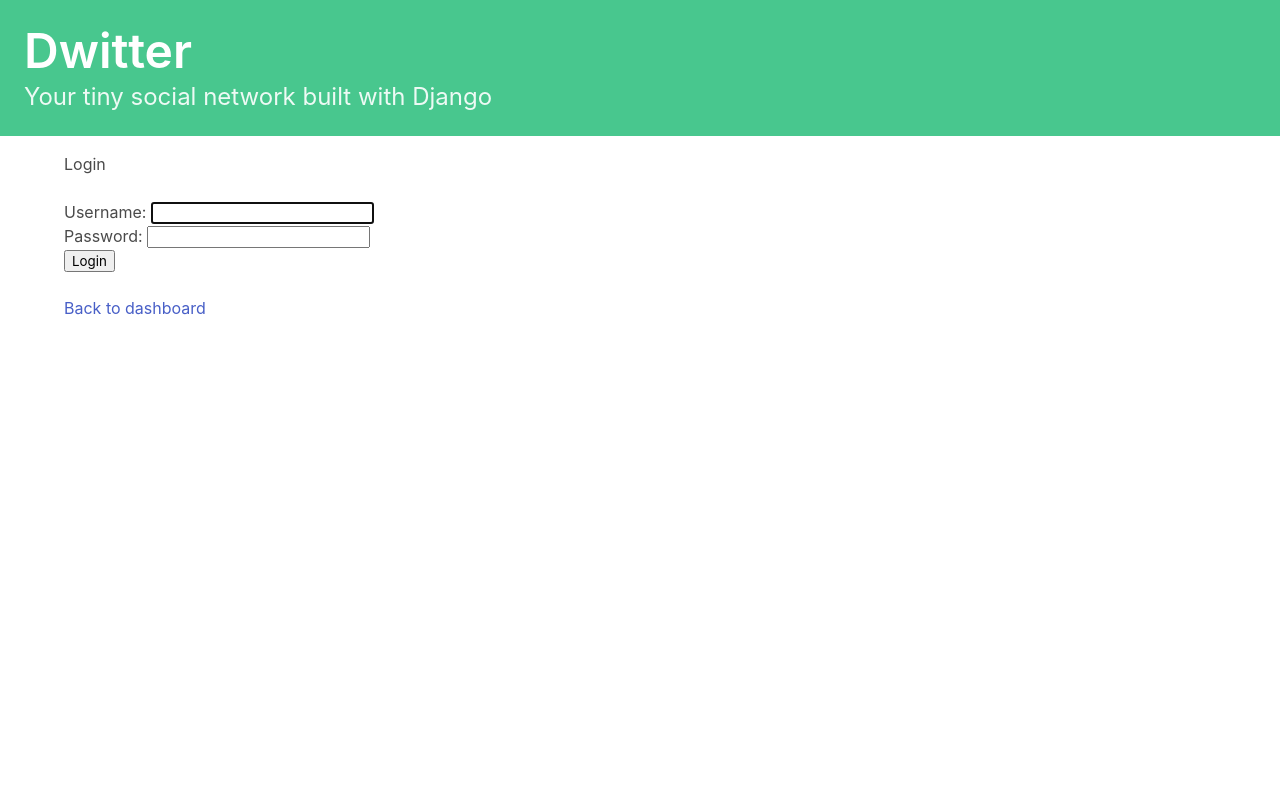
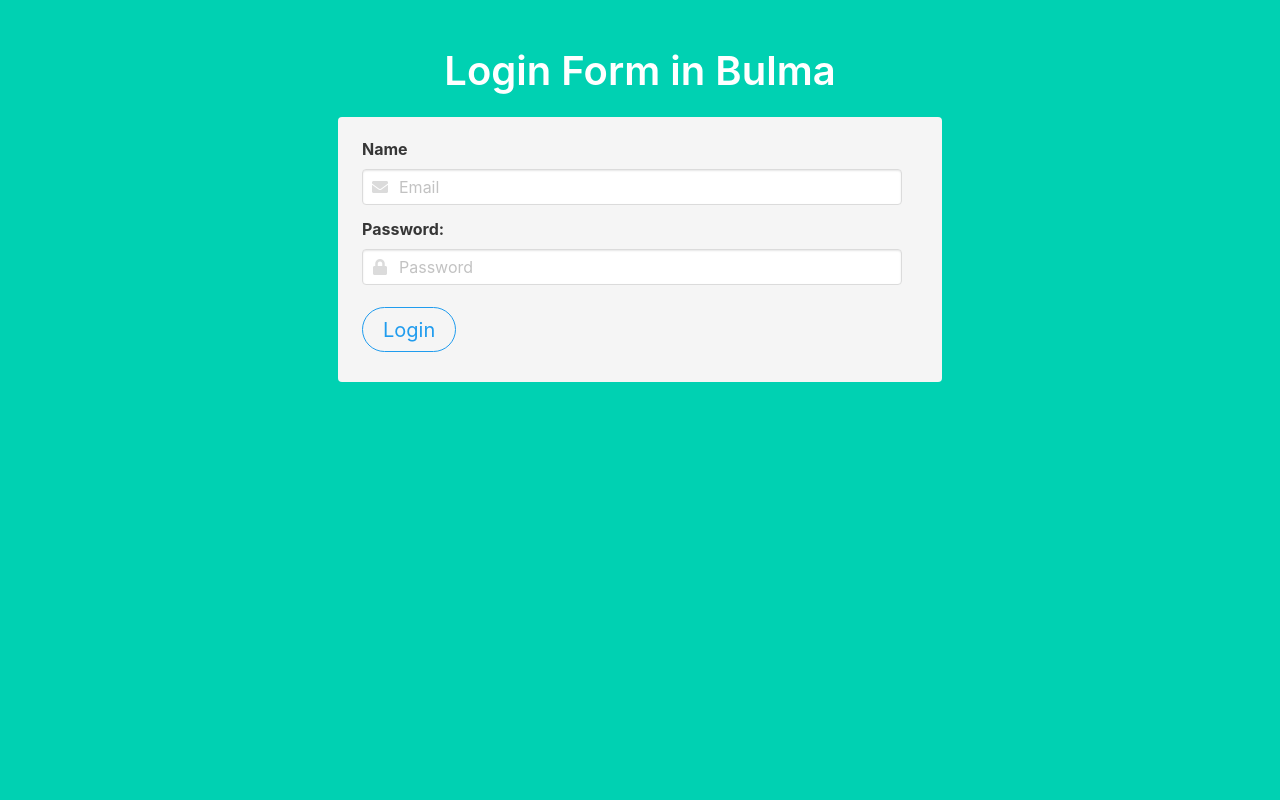
Before and after one commit to Cor4zon/Dwitter, a Django app: page /accounts/login/ in a window 1280 px wide. Run offline with Django 4.2, Linux system fonts and the light colour scheme; some libraries are stand-ins or nearby versions.

Commit message:
beautiful login page

```diff
--- a/social/templates/base.html
+++ b/social/templates/base.html
@@ -25,7 +25,18 @@
         </section>
     </a>
 
+
+
     <div class="container">
+
+        <div>
+            {% if user.is_authenticated %}
+                <a href="{% url 'logout' %}">Logout</a>
+            {% else %}
+                <a href="{% url 'login' %}">Login</a>
+            {% endif %}
+        </div>
+
         <div class="columns">
 
             {% block content %}
--- a/templates/registration/login.html
+++ b/templates/registration/login.html
@@ -1,25 +1,59 @@
-
-{% extends 'base.html' %}
-
-{% block content %}
-
-<div class="column">
-
-    <div class="block">
-        <h2>Login</h2>
+<!DOCTYPE html>
+<html>
+  <head>
+    <title>Dwitter</title>
+    <meta charset="utf-8">
+    <meta name="viewport" content="width=device-width, initial-scale=1.0">
+    <link rel="stylesheet" href="https://use.fontawesome.com/releases/v5.6.3/css/all.css">
+    <link rel="stylesheet" type="text/css" href="https://cdnjs.cloudflare.com/ajax/libs/bulma/0.7.5/css/bulma.css">
+    <style type="text/css">
+      body{
+      padding: 0;
+      margin: 0;
+      }
+      .hero{
+      height: 100vh;
+      position: relative;
+      }
+      .notification{
+      padding-top: 20px;
+      padding-bottom: 30px;
+      }
+      .button{
+      margin-top: 10px;
+      }
+    </style>
+  </head>
+  <body>
+    <div class="hero is-primary">
+      <div class="hero-body">
+        <h1 class="title has-text-centered is-size-2">Login Form in Bulma</h1>
+        <div class="columns is-centered">
+          <div class="column is-half">
+            <div class="notification is-light">
+              <div class="field">
+                <label class="label">Name</label>
+                <p class="control has-icons-left has-icons-right">
+                  <input class="input" type="email" placeholder="Email">
+                  <span class="icon is-small is-left">
+                  <i class="fas fa-envelope"></i>
+                  </span>
+                </p>
+              </div>
+              <div class="field">
+                <label class="label">Password:</label>
+                <p class="control has-icons-left">
+                  <input class="input" type="password" placeholder="Password">
+                  <span class="icon is-small is-left">
+                  <i class="fas fa-lock"></i>
+                  </span>
+                </p>
+              </div>
+              <a class="button is-info is-rounded is-outlined is-medium">Login</a>
+            </div>
+          </div>
+        </div>
+      </div>
     </div>
-
-    <div class="block">
-        <form method="post">
-            {% csrf_token %}
-            <p>{{ form.as_p }}</p>
-            <input type="submit" value="Login">
-        </form>
-    </div>
-
-    <div class="block">
-        <a href="{% url 'social:dashboard' %}">Back to dashboard</a>
-    </div>
-
-</div>
-{% endblock %}
+  </body>
+</html>
```
Also changed, not shown: templates/registration/login_base.html (added, +25 -0 lines).
